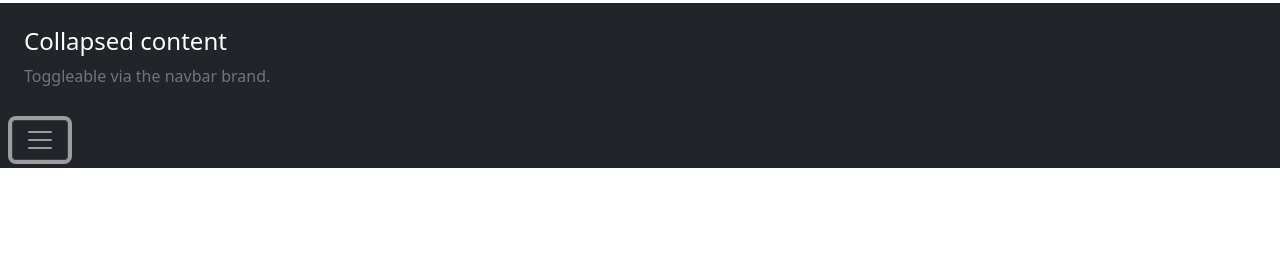
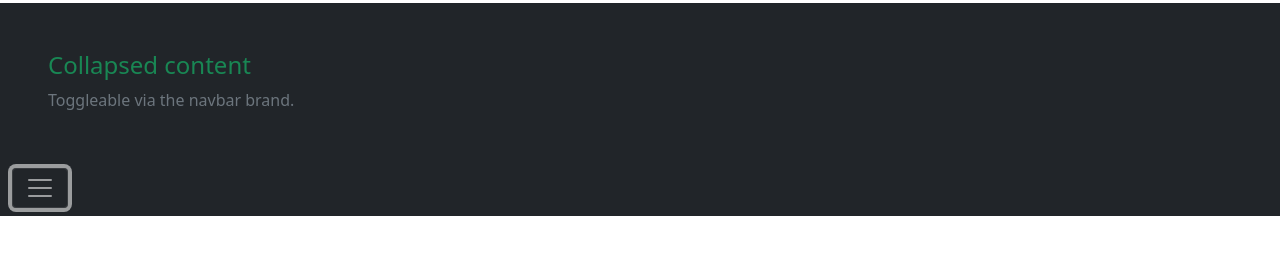
Before and after one commit to Fantaric/Fantacci-compito, a plain HTML site: page index.html in a window 1280 px wide. Both pictures are taken after a click on the button "Toggle navigation". Shown: the part 53-308 px from the top of the page. Drawn offline with nearby package versions, Linux system fonts and the light colour scheme.

Commit message:
Modificata Navbar

```diff
--- a/index.html
+++ b/index.html
@@ -12,8 +12,8 @@
     <h1 class="titolo">Fantacci 03/03/2022</h1>
 
     <div class="collapse" id="navbarToggleExternalContent">
-        <div class="bg-dark p-4">
-          <h5 class="text-white h4">Collapsed content</h5>
+        <div class="bg-dark p-5">
+          <h5 class="text-success h4">Collapsed content</h5>
           <span class="text-muted">Toggleable via the navbar brand.</span>
         </div>
       </div>
```
